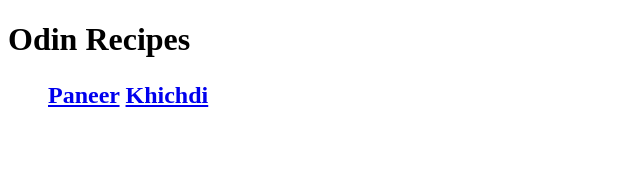
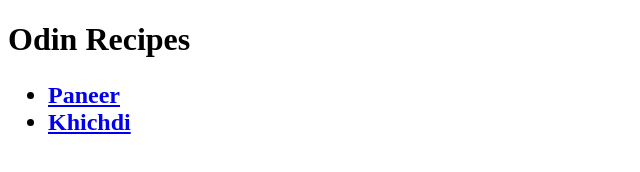
Before and after one commit to avinashlohar40/odin-recipes, a plain HTML site: page index.html in a window 1280 px wide. Shown: the whole page, without its empty margins (0-640 px from the left). Drawn offline with Linux system fonts and the light colour scheme.

Commit message:
Make recipe-list on Homepage into unordered list(previously wasn't done)

```diff
--- a/index.html
+++ b/index.html
@@ -9,8 +9,8 @@
     <h1>Odin Recipes</h1>
     <h2>
     <ul>
-    <a href="./recipes/paneer.html">Paneer</a>
-    <a href="./recipes/khichdi.html">Khichdi</a>
+    <li><a href="./recipes/paneer.html">Paneer</a></li>
+    <li><a href="./recipes/khichdi.html">Khichdi</a></li>
     </ul>
     </h2>
 </body>
```
